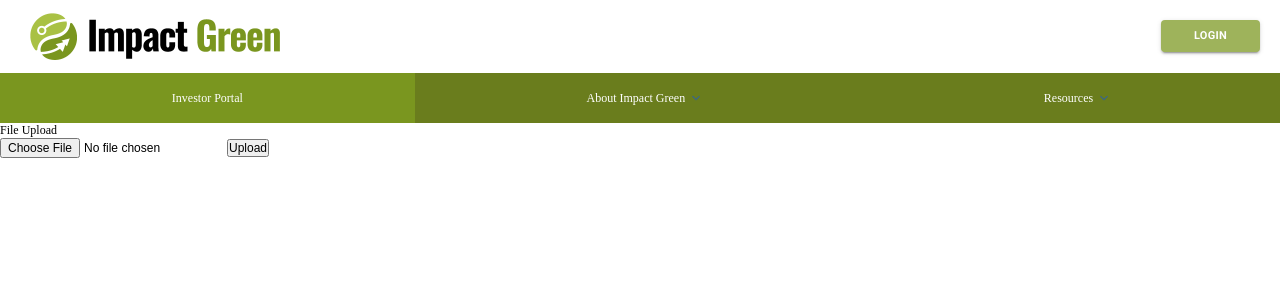
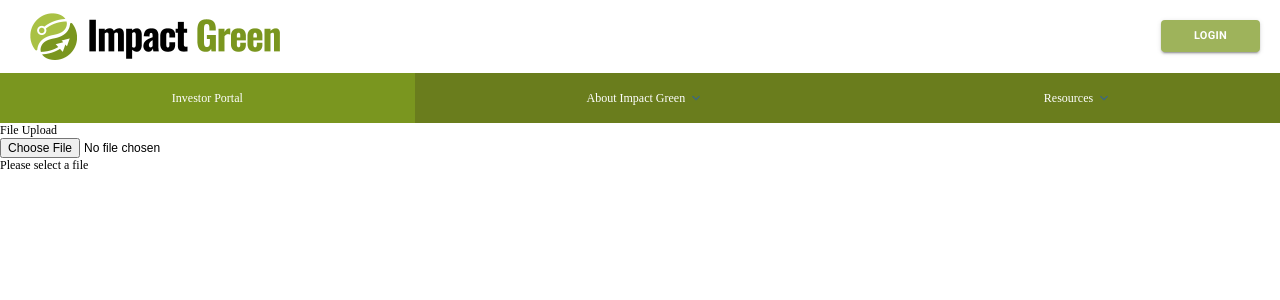
Before and after one commit to yiran123/Capstone, a React (Create React App) app in the folder frontend/sdg-project/: page /upload in a window 1280 px wide. Shown: the top 300 px of the page. Built offline with nearby package versions, Linux system fonts and the light colour scheme.

Commit message:
extension exception

```diff
--- a/frontend/sdg-project/src/containers/Uploader/Uploader.js
+++ b/frontend/sdg-project/src/containers/Uploader/Uploader.js
@@ -11,13 +11,20 @@ class Uploader extends React.Component {
         super(props);
         this.state = {
             file: '',
+            error: ''
         }
     };
 
     onChangeHandler = (e) => {
-        this.setState({
-            file: e.target.files[0]
-        })
+        if (e.target.files[0].name.split('.').pop().toLowerCase() != 'xlsx') {
+            this.setState({
+                error: 'The file should have extension of "xlsx"'
+            });
+        } else {
+            this.setState({
+                file: e.target.files[0]
+            });
+        }
     }
 
     parseContractors = (worksheet) => {
@@ -233,6 +240,9 @@ class Uploader extends React.Component {
     }
 
     render() {
+        const error = this.state.error;
+        const file = this.state.file;
+
         return (
             <div>
                 <div className="col-sm-12 btn btn-primary">
@@ -240,9 +250,19 @@ class Uploader extends React.Component {
                 </div>
 
                 <input type="file" onChange={e => this.onChangeHandler(e)} />
-                <button type="button" class="btn btn-success btn-block" onClick={this.onClickHandler}>
-                    Upload
-                </button>
+
+                {file
+                    ?
+                    <button type="button" class="btn btn-success btn-block" onClick={this.onClickHandler}>
+                        Upload
+                    </button>
+                    :
+                    <p>Please select a file</p>
+                }
+
+                {error &&
+                <p>{error}</p>
+                }
             </div>
         )
     }
```
